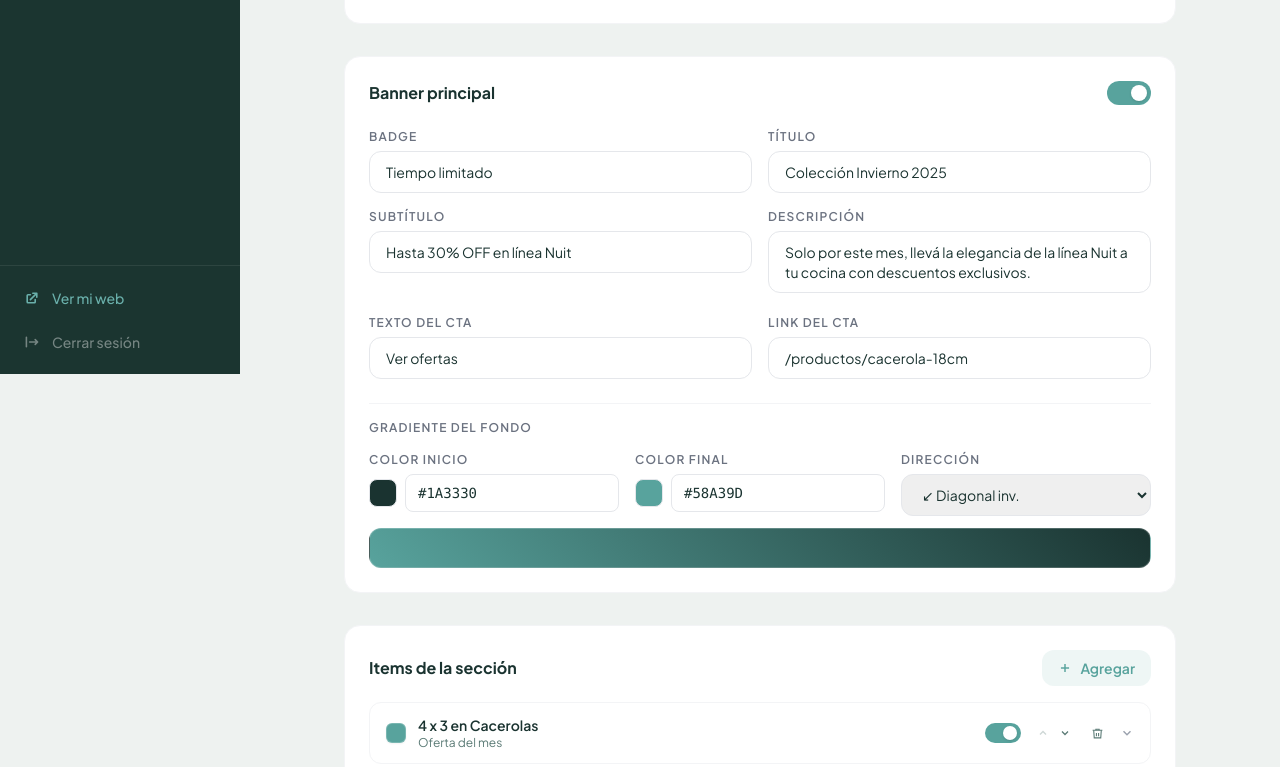
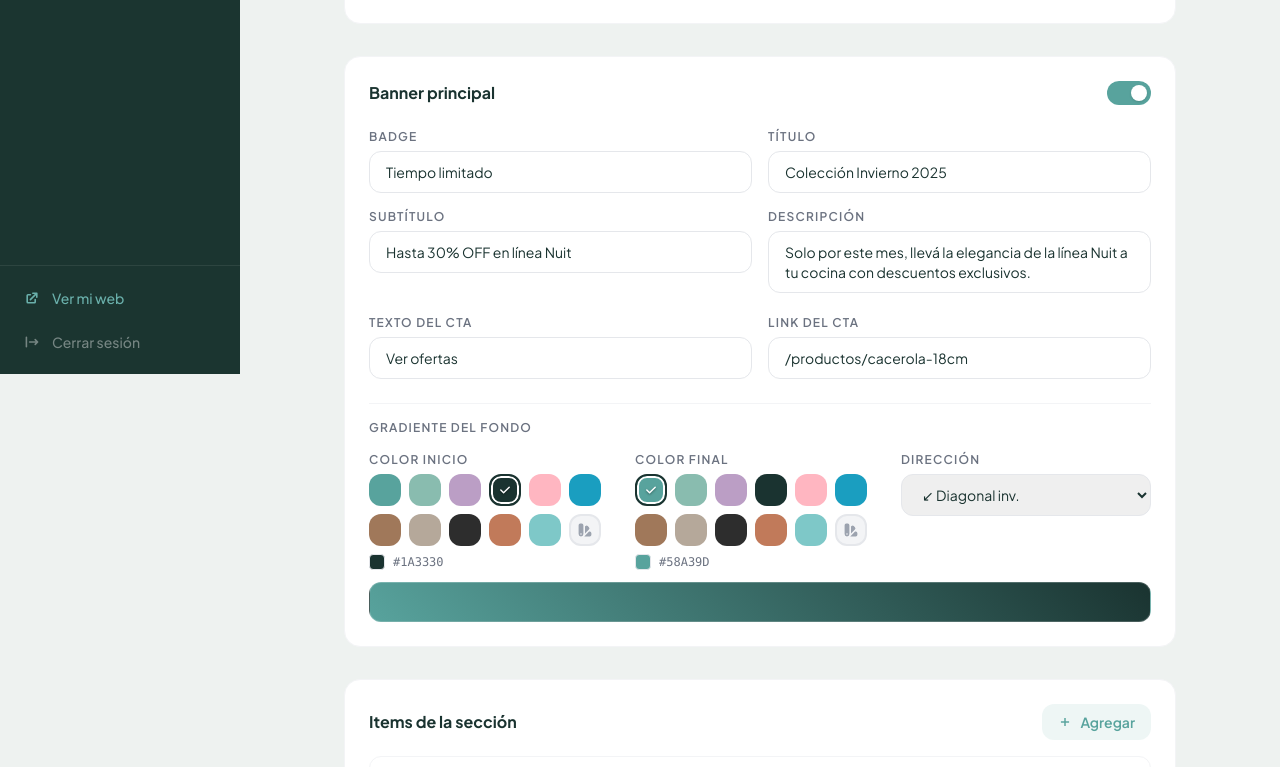
Before and after one commit to tomasfpaletta/essen-dai, a Next.js app: page /panel-dai/dashboard/promociones in a window 1280 px wide. Shown: the part 426-1193 px from the top of the page. Built offline with nearby package versions, Linux system fonts and the light colour scheme.

Commit message:
panel: paleta de colores fija en promociones y agrega cosas importantes al home

```diff
--- a/app/panel-dai/dashboard/page.tsx
+++ b/app/panel-dai/dashboard/page.tsx
@@ -8,10 +8,11 @@ import { promocionesItems } from '@/config/promociones'
 type Commit = { sha: string; fullSha: string; message: string; date: string }
 
 const SECCIONES = [
-  { href: '/panel-dai/dashboard/contenido',   icon: 'M13.586 3.586a2 2 0 112.828 2.828l-.793.793-2.828-2.828.793-.793zm-1.207 1.207L2 14.172V17h2.828l10.38-10.379-2.83-2.828z',           title: 'Contenido de la web',    desc: 'Textos del hero, botones y estilo de letra.', preview: '/' },
-  { href: '/panel-dai/dashboard/productos',   icon: 'M4 3a2 2 0 100 4h12a2 2 0 100-4H4zM3 8h14v7a2 2 0 01-2 2H5a2 2 0 01-2-2V8zm5 3a1 1 0 011-1h2a1 1 0 110 2H9a1 1 0 01-1-1z',        title: 'Catálogo de productos',  desc: 'Agregá, editá y subí fotos de tus productos.', preview: '/#productos' },
-  { href: '/panel-dai/dashboard/promociones', icon: 'M5 5a3 3 0 015-2.236A3 3 0 0114.83 6H16a2 2 0 110 4h-5V9a1 1 0 10-2 0v1H4a2 2 0 110-4h1.17C5.06 5.687 5 5.35 5 5zm4 1V5a1 1 0 10-1 1h1zm3 0a1 1 0 10-1-1v1h1z', title: 'Promociones',            desc: 'Ofertas de tiempo limitado y beneficios bancarios.', preview: '/#promociones' },
-  { href: '/panel-dai/dashboard/cliente',     icon: 'M11.49 3.17c-.38-1.56-2.6-1.56-2.98 0a1.532 1.532 0 01-2.286.948c-1.372-.836-2.942.734-2.106 2.106.54.886.061 2.042-.947 2.287-1.561.379-1.561 2.6 0 2.978a1.532 1.532 0 01.947 2.287c-.836 1.372.734 2.942 2.106 2.106a1.532 1.532 0 012.287.947c.379 1.561 2.6 1.561 2.978 0a1.533 1.533 0 012.287-.947c1.372.836 2.942-.734 2.106-2.106a1.533 1.533 0 01.947-2.287c1.561-.379 1.561-2.6 0-2.978a1.532 1.532 0 01-.947-2.287c.836-1.372-.734-2.942-2.106-2.106a1.532 1.532 0 01-2.287-.947zM10 13a3 3 0 100-6 3 3 0 000 6z', title: 'Configuración del sitio', desc: 'WhatsApp, Instagram, slogan y datos del negocio.', preview: '/' },
+  { href: '/panel-dai/dashboard/contenido',          icon: 'M13.586 3.586a2 2 0 112.828 2.828l-.793.793-2.828-2.828.793-.793zm-1.207 1.207L2 14.172V17h2.828l10.38-10.379-2.83-2.828z',           title: 'Contenido de la web',    desc: 'Textos del hero, botones y estilo de letra.', preview: '/' },
+  { href: '/panel-dai/dashboard/productos',          icon: 'M4 3a2 2 0 100 4h12a2 2 0 100-4H4zM3 8h14v7a2 2 0 01-2 2H5a2 2 0 01-2-2V8zm5 3a1 1 0 011-1h2a1 1 0 110 2H9a1 1 0 01-1-1z',        title: 'Catálogo de productos',  desc: 'Agregá, editá y subí fotos de tus productos.', preview: '/#productos' },
+  { href: '/panel-dai/dashboard/promociones',        icon: 'M5 5a3 3 0 015-2.236A3 3 0 0114.83 6H16a2 2 0 110 4h-5V9a1 1 0 10-2 0v1H4a2 2 0 110-4h1.17C5.06 5.687 5 5.35 5 5zm4 1V5a1 1 0 10-1 1h1zm3 0a1 1 0 10-1-1v1h1z', title: 'Promociones',            desc: 'Ofertas de tiempo limitado y beneficios bancarios.', preview: '/#promociones' },
+  { href: '/panel-dai/dashboard/cosas-importantes',  icon: 'M9 5H7a2 2 0 00-2 2v12a2 2 0 002 2h10a2 2 0 002-2V7a2 2 0 00-2-2h-2M9 5a2 2 0 002 2h2a2 2 0 002-2M9 5a2 2 0 012-2h2a2 2 0 012 2m-6 9l2 2 4-4', title: 'Cosas importantes',       desc: 'Guías, consejos y recursos para tus clientas.', preview: '/cosas-importantes' },
+  { href: '/panel-dai/dashboard/cliente',            icon: 'M11.49 3.17c-.38-1.56-2.6-1.56-2.98 0a1.532 1.532 0 01-2.286.948c-1.372-.836-2.942.734-2.106 2.106.54.886.061 2.042-.947 2.287-1.561.379-1.561 2.6 0 2.978a1.532 1.532 0 01.947 2.287c-.836 1.372.734 2.942 2.106 2.106a1.532 1.532 0 012.287.947c.379 1.561 2.6 1.561 2.978 0a1.533 1.533 0 012.287-.947c1.372.836 2.942-.734 2.106-2.106a1.533 1.533 0 01.947-2.287c1.561-.379 1.561-2.6 0-2.978a1.532 1.532 0 01-.947-2.287c.836-1.372-.734-2.942-2.106-2.106a1.532 1.532 0 01-2.287-.947zM10 13a3 3 0 100-6 3 3 0 000 6z', title: 'Configuración del sitio', desc: 'WhatsApp, Instagram, slogan y datos del negocio.', preview: '/' },
 ]
 
 export default function DashboardHome() {
--- a/app/panel-dai/dashboard/promociones/page.tsx
+++ b/app/panel-dai/dashboard/promociones/page.tsx
@@ -15,29 +15,84 @@ const GRADIENT_DIRECTIONS = [
   { label: '↙ Diagonal inv.', value: '225deg' },
 ]
 
+// ── Paletas de colores predefinidas ───────────────────────────────────────────
+const PALETTE_FONDO: { label: string; hex: string }[] = [
+  // Colores del sitio
+  { label: 'Teal',    hex: '#58A39D' },
+  { label: 'Verde',   hex: '#89BCAF' },
+  { label: 'Lila',    hex: '#BB9EC5' },
+  { label: 'Oscuro',  hex: '#1A3330' },
+  // Colores de las cacerolas
+  { label: 'Rosa',    hex: '#FFB6C1' },
+  { label: 'Capri',   hex: '#1A9EC0' },
+  { label: 'Terra',   hex: '#A0785A' },
+  { label: 'Cera',    hex: '#B5A89A' },
+  { label: 'Nuit',    hex: '#2D2D2D' },
+  { label: 'Coral',   hex: '#C17A5A' },
+  { label: 'Aqua',    hex: '#7EC8C8' },
+]
+
+const PALETTE_TEXTO: { label: string; hex: string }[] = [
+  { label: 'Blanco',  hex: '#FFFFFF' },
+  { label: 'Oscuro',  hex: '#1A3330' },
+  { label: 'Teal',    hex: '#58A39D' },
+  { label: 'Gris',    hex: '#555555' },
+]
+
 // ── Subcomponents ─────────────────────────────────────────────────────────────
-function ColorSwatch({ value, onChange }: { value: string; onChange: (v: string) => void }) {
+function ColorPalette({
+  value, onChange, palette,
+}: {
+  value: string
+  onChange: (v: string) => void
+  palette: { label: string; hex: string }[]
+}) {
+  const isCustom = !palette.some(c => c.hex.toLowerCase() === value.toLowerCase())
+  const cpId = `cp-${palette[0].hex}`
   return (
-    <div className="flex items-center gap-2">
-      <div
-        className="w-7 h-7 rounded-lg border border-gray-200 flex-shrink-0 cursor-pointer"
-        style={{ background: value }}
-        onClick={() => (document.getElementById('__cp__' + value) as HTMLInputElement)?.click()}
-      />
-      <input
-        id={'__cp__' + value}
-        type="color"
-        value={value}
-        onChange={e => onChange(e.target.value)}
-        className="sr-only"
-      />
-      <input
-        type="text"
-        value={value}
-        onChange={e => onChange(e.target.value)}
-        className="flex-1 border border-gray-200 rounded-lg px-3 py-2 text-sm font-mono"
-        placeholder="#000000"
-      />
+    <div className="space-y-2">
+      <div className="flex flex-wrap gap-2">
+        {palette.map(c => {
+          const active = c.hex.toLowerCase() === value.toLowerCase()
+          return (
+            <button
+              key={c.hex}
+              type="button"
+              title={c.label}
+              onClick={() => onChange(c.hex)}
+              className="relative w-8 h-8 rounded-xl border-2 transition-all flex-shrink-0"
+              style={{
+                background: c.hex,
+                borderColor: active ? '#1A3330' : 'transparent',
+                boxShadow: active ? '0 0 0 2px white inset' : 'none',
+              }}
+            >
+              {active && (
+                <svg className="absolute inset-0 m-auto w-3.5 h-3.5" viewBox="0 0 20 20" fill="white" style={{ filter: 'drop-shadow(0 1px 1px rgba(0,0,0,0.4))' }}>
+                  <path fillRule="evenodd" d="M16.707 5.293a1 1 0 010 1.414l-8 8a1 1 0 01-1.414 0l-4-4a1 1 0 011.414-1.414L8 12.586l7.293-7.293a1 1 0 011.414 0z" clipRule="evenodd"/>
+                </svg>
+              )}
+            </button>
+          )
+        })}
+        {/* Otro */}
+        <label
+          title="Color personalizado"
+          className="relative w-8 h-8 rounded-xl border-2 cursor-pointer flex-shrink-0 overflow-hidden flex items-center justify-center bg-gray-100"
+          style={{ borderColor: isCustom ? '#1A3330' : '#E5E7EB' }}
+        >
+          <svg viewBox="0 0 20 20" fill="currentColor" className="w-4 h-4 text-gray-400">
+            <path fillRule="evenodd" d="M4 2a2 2 0 00-2 2v11a3 3 0 106 0V4a2 2 0 00-2-2H4zm1 14a1 1 0 100-2 1 1 0 000 2zm5-1.757l4.9-4.9a2 2 0 000-2.828L13.485 5.1a2 2 0 00-2.828 0L10 5.757v8.486zM16 18H9.071l6-6H16a2 2 0 012 2v2a2 2 0 01-2 2z" clipRule="evenodd"/>
+          </svg>
+          <input id={cpId} type="color" value={isCustom ? value : '#58A39D'}
+            onChange={e => onChange(e.target.value)} className="absolute inset-0 opacity-0 cursor-pointer w-full h-full" />
+        </label>
+      </div>
+      {/* Hex actual */}
+      <div className="flex items-center gap-2">
+        <div className="w-4 h-4 rounded flex-shrink-0 border border-gray-200" style={{ background: value }} />
+        <span className="text-xs font-mono text-gray-500">{value}</span>
+      </div>
     </div>
   )
 }
@@ -536,10 +591,10 @@ export default function PromocionesPage() {
           <p className="text-xs font-semibold text-gray-500 uppercase tracking-widest mb-4">Gradiente del fondo</p>
           <div className="grid sm:grid-cols-3 gap-4">
             <Field label="Color inicio">
-              <ColorSwatch value={banner.gradienteDesde} onChange={v => patchBanner('gradienteDesde', v)} />
+              <ColorPalette value={banner.gradienteDesde} onChange={v => patchBanner('gradienteDesde', v)} palette={PALETTE_FONDO} />
             </Field>
             <Field label="Color final">
-              <ColorSwatch value={banner.gradienteHasta} onChange={v => patchBanner('gradienteHasta', v)} />
+              <ColorPalette value={banner.gradienteHasta} onChange={v => patchBanner('gradienteHasta', v)} palette={PALETTE_FONDO} />
             </Field>
             <Field label="Dirección">
               <select
@@ -687,10 +742,10 @@ export default function PromocionesPage() {
                   </Field>
                   <div className="space-y-4">
                     <Field label="Color de fondo">
-                      <ColorSwatch value={item.colorFondo} onChange={v => patchItem(item.id, 'colorFondo', v)} />
+                      <ColorPalette value={item.colorFondo} onChange={v => patchItem(item.id, 'colorFondo', v)} palette={PALETTE_FONDO} />
                     </Field>
                     <Field label="Color de texto">
-                      <ColorSwatch value={item.colorTexto} onChange={v => patchItem(item.id, 'colorTexto', v)} />
+                      <ColorPalette value={item.colorTexto} onChange={v => patchItem(item.id, 'colorTexto', v)} palette={PALETTE_TEXTO} />
                     </Field>
                   </div>
                   {/* Mini preview */}
```
